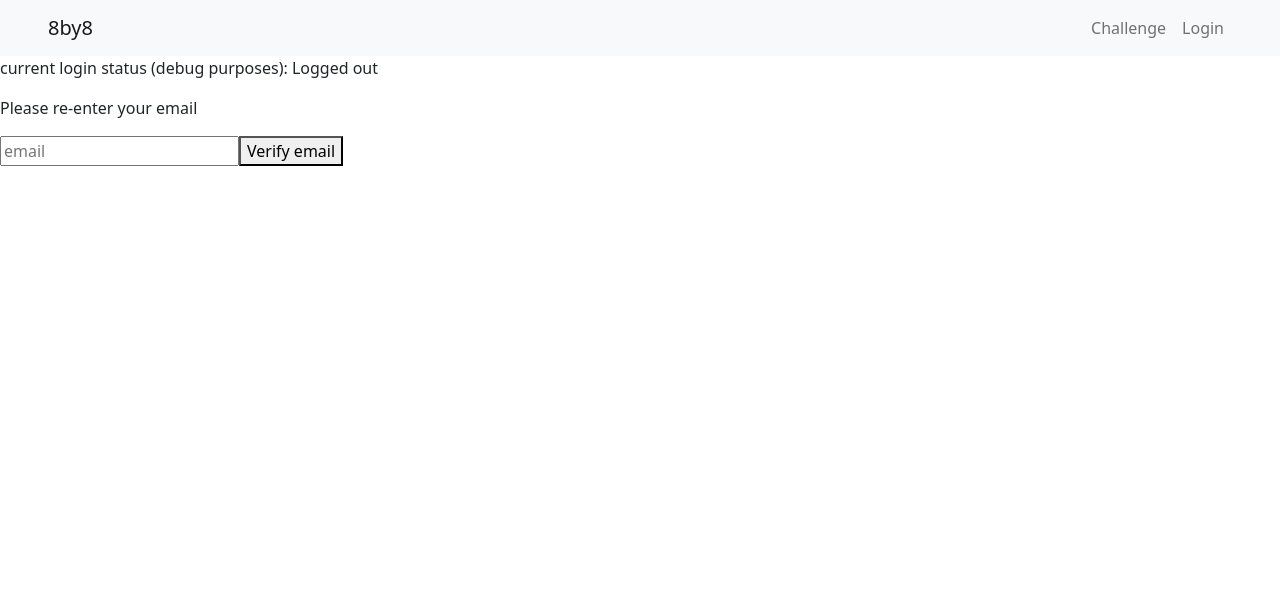
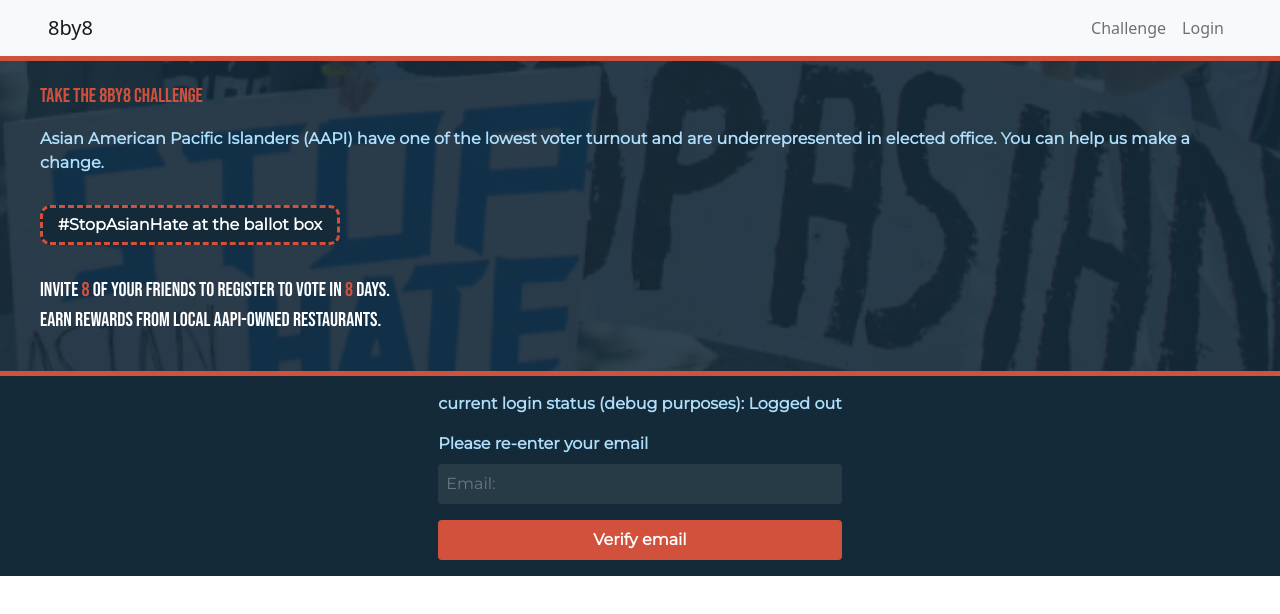
Before and after one commit to 8by8-org/web-app, a React (Create React App) app: page /login in a window 1280 px wide. Shown: the top 614 px of the page. Built offline with nearby package versions, Linux system fonts and the light colour scheme; no server answers.

Commit message:
added styling to the login page

```diff
--- /dev/null
+++ b/src/components/LoginPage.css
@@ -0,0 +1,42 @@
+@import url("https://fonts.googleapis.com/css2?family=Bebas+Neue&family=Montserrat&display=swap");
+
+:root {
+  --primary: #142a38;
+  --secondary: #d2513d;
+  --tertiary: #addefc;
+}
+
+.montserrat {
+  font-family: "Montserrat";
+  font-weight: 600;
+  color: var(--tertiary);
+}
+
+.white-col {
+  color: white;
+}
+
+.error-col {
+  color: red;
+}
+
+.content {
+  background-color: var(--primary);
+}
+
+.input:enabled {
+  background-color: rgba(206, 206, 206, 0.1);
+  border: none;
+  color: var(--tertiary);
+}
+
+.btn-secondary:enabled {
+  background-color: var(--secondary);
+  font-family: "Montserrat";
+  font-weight: 600;
+  color: white;
+  border: none;
+}
+.btn-secondary:hover {
+  background-color: #c2503f;
+}
--- a/src/components/LoginPage.js
+++ b/src/components/LoginPage.js
@@ -7,13 +7,16 @@
  *           second page logs them in, while the first page is useless now
  */
 
-import React, { useEffect, useRef, useState } from 'react'
-import { useAuth } from '../contexts/AuthContext'
-import { auth } from '../firebase';
-import errorMessage from '../errorMessage';
-import { useHistory } from 'react-router-dom';
+import React, { useEffect, useRef, useState } from "react";
+import { useAuth } from "../contexts/AuthContext";
+import { auth } from "../firebase";
+import errorMessage from "../errorMessage";
+import { useHistory } from "react-router-dom";
+import LandingPageInfo from "./LandingPageInfo";
+import { Button, Form } from "react-bootstrap";
+import "./LoginPage.css";
 
-const localStorageEmailKey = 'verifyUserEmail';
+const localStorageEmailKey = "verifyUserEmail";
 
 export default function Login() {
   const { currentUser } = useAuth();
@@ -21,31 +24,31 @@ export default function Login() {
   const [error, setError] = useState(null);
   const [message, setMessage] = useState(null);
   const [emailVisible, setEmailVisible] = useState(true);
-    const [buttonMessage, setButtonMessage] = useState(' '); // leave blank to hide button
+  const [buttonMessage, setButtonMessage] = useState(" "); // leave blank to hide button
 
   const emailRef = useRef();
   const buttonRef = useRef();
 
   useEffect(() => {
     if (currentUser) {
-            history.push('/challenge');
+      history.push("/challenge");
       return;
     }
     if (!auth.isSignInWithEmailLink(window.location.href)) {
       // login step 1
-            setButtonMessage('Get email link');
-            setMessage('Join now to #StopAsianHate at the ballot box.');
+      setButtonMessage("Take the challenge");
+      setMessage("Join now to #StopAsianHate at the ballot box.");
       buttonRef.current.onclick = async function () {
         const email = emailRef.current.value;
         try {
           await auth.sendSignInLinkToEmail(email, {
             url: `${window.location.protocol}//${window.location.host}${window.location.pathname}`,
-                        handleCodeInApp: true
+            handleCodeInApp: true,
           });
           window.localStorage.setItem(localStorageEmailKey, email);
           setEmailVisible(false);
           setButtonMessage(null);
-                    setMessage('Check your email for an email login link');
+          setMessage("Check your email for an email login link");
         } catch (e) {
           setError(errorMessage(e));
         }
@@ -62,8 +65,8 @@ export default function Login() {
 
       const storedEmail = window.localStorage.getItem(localStorageEmailKey);
       if (!storedEmail) {
-                setMessage('Please re-enter your email');
-                setButtonMessage('Verify email');
+        setMessage("Please re-enter your email");
+        setButtonMessage("Verify email");
         buttonRef.current.onclick = () => verifyEmail(emailRef.current.value);
       } else {
         verifyEmail(storedEmail);
@@ -73,12 +76,31 @@ export default function Login() {
   }, [currentUser]);
 
   return (
-        <div>
-            <p>current login status (debug purposes): {currentUser === null ? 'Logged out' : currentUser.email}</p>
-            {message && <p>{message}</p>}
-            {error && <p>{error}</p>}
-            {emailVisible && <input type='email' placeholder='email' ref={emailRef}></input>}
-            {buttonMessage && <button ref={buttonRef}>{buttonMessage}</button>}
+    <>
+      <LandingPageInfo />
+      <div className="content d-grid justify-content-center montserrat p-3">
+        <Form className="d-grid">
+          <p>
+            current login status (debug purposes):{" "}
+            {currentUser === null ? "Logged out" : currentUser.email}
+          </p>
+          {message && <Form.Label>{message}</Form.Label>}
+          {error && <p className="error-col">{error}</p>}
+          {emailVisible && (
+            <Form.Control
+              className="montserrat input mb-3 p-2"
+              type="email"
+              placeholder="Email:"
+              ref={emailRef}
+            ></Form.Control>
+          )}
+          {buttonMessage && (
+            <Button className="p-2" variant="secondary" ref={buttonRef}>
+              {buttonMessage}
+            </Button>
+          )}
+        </Form>
       </div>
-    )
+    </>
+  );
 }
```
Lines whose indentation alone changed are shown as unchanged.
